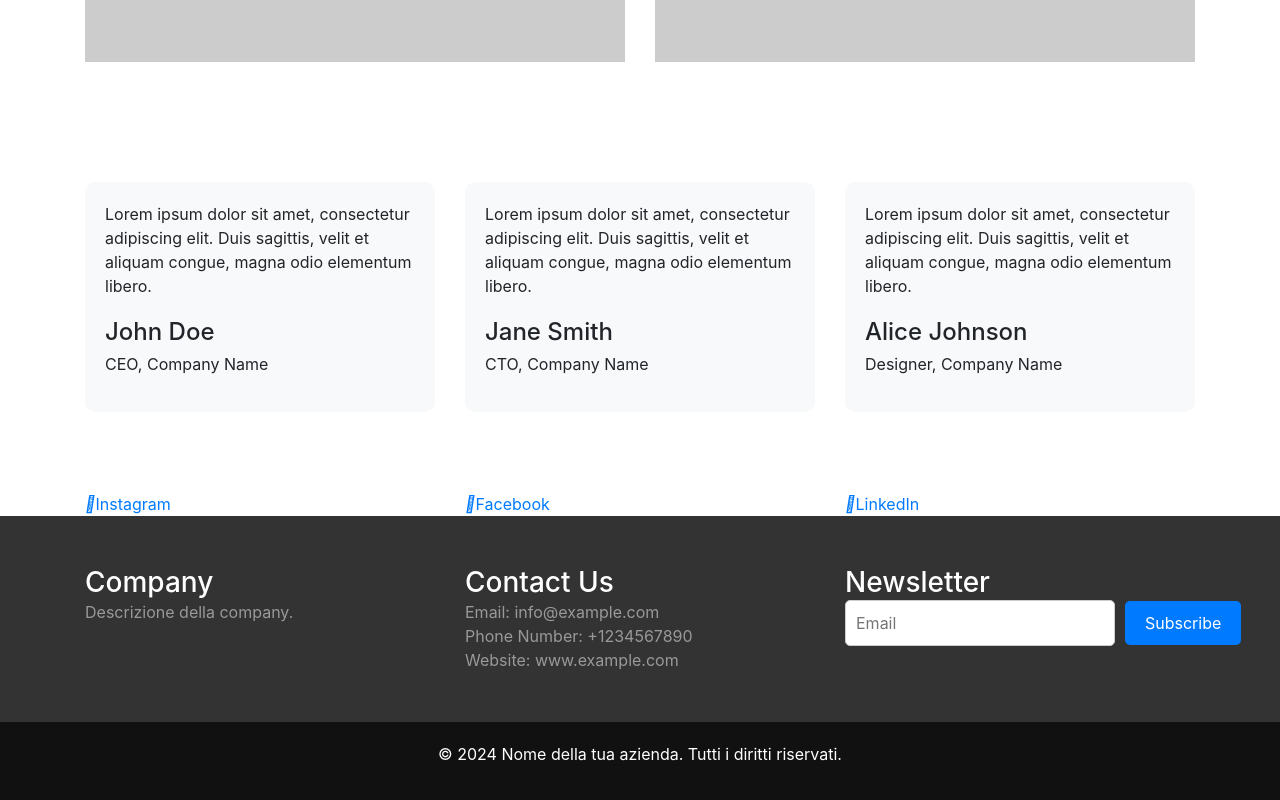
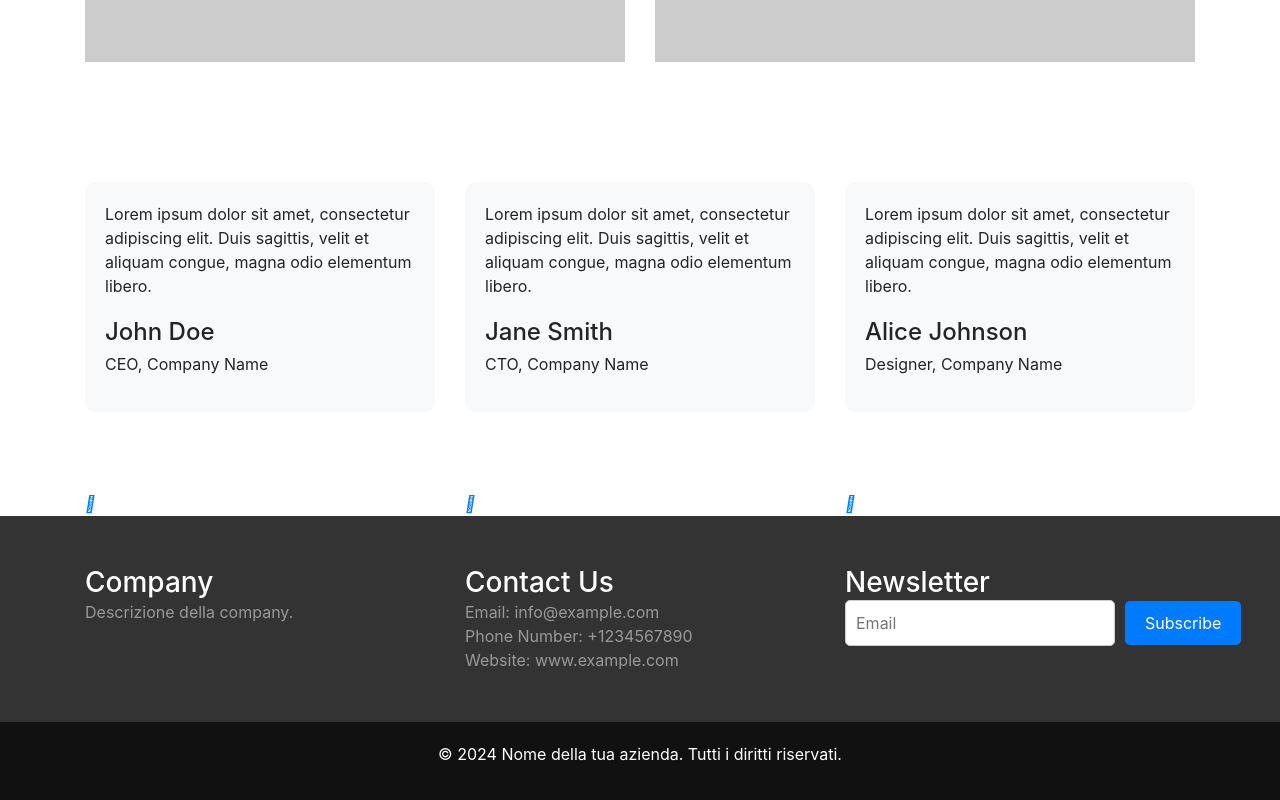
Before and after one commit to Penny-21/Artisan-Parquet-Website, a React (Create React App) app in the folder my-app/: page / in a window 1280 px wide. Shown: the part 2644-3444 px from the top of the page. Built offline with nearby package versions, Linux system fonts and the light colour scheme.

Commit message:
Removed span for social media links

```diff
--- a/my-app/src/SocialLinksSection.js
+++ b/my-app/src/SocialLinksSection.js
@@ -12,7 +12,6 @@ function SocialLinksSection() {
               rel="noopener noreferrer"
             >
               <i className="fa-brands fa-instagram"></i>
-              <span>Instagram</span>
             </a>
           </div>
           <div className="col-md-4">
@@ -22,7 +21,6 @@ function SocialLinksSection() {
               rel="noopener noreferrer"
             >
               <i className="fa-brands fa-facebook"></i>
-              <span>Facebook</span>
             </a>
           </div>
           <div className="col-md-4">
@@ -32,7 +30,6 @@ function SocialLinksSection() {
               rel="noopener noreferrer"
             >
               <i className="fa-brands fa-linkedin"></i>
-              <span>LinkedIn</span>
             </a>
           </div>
         </div>
```
